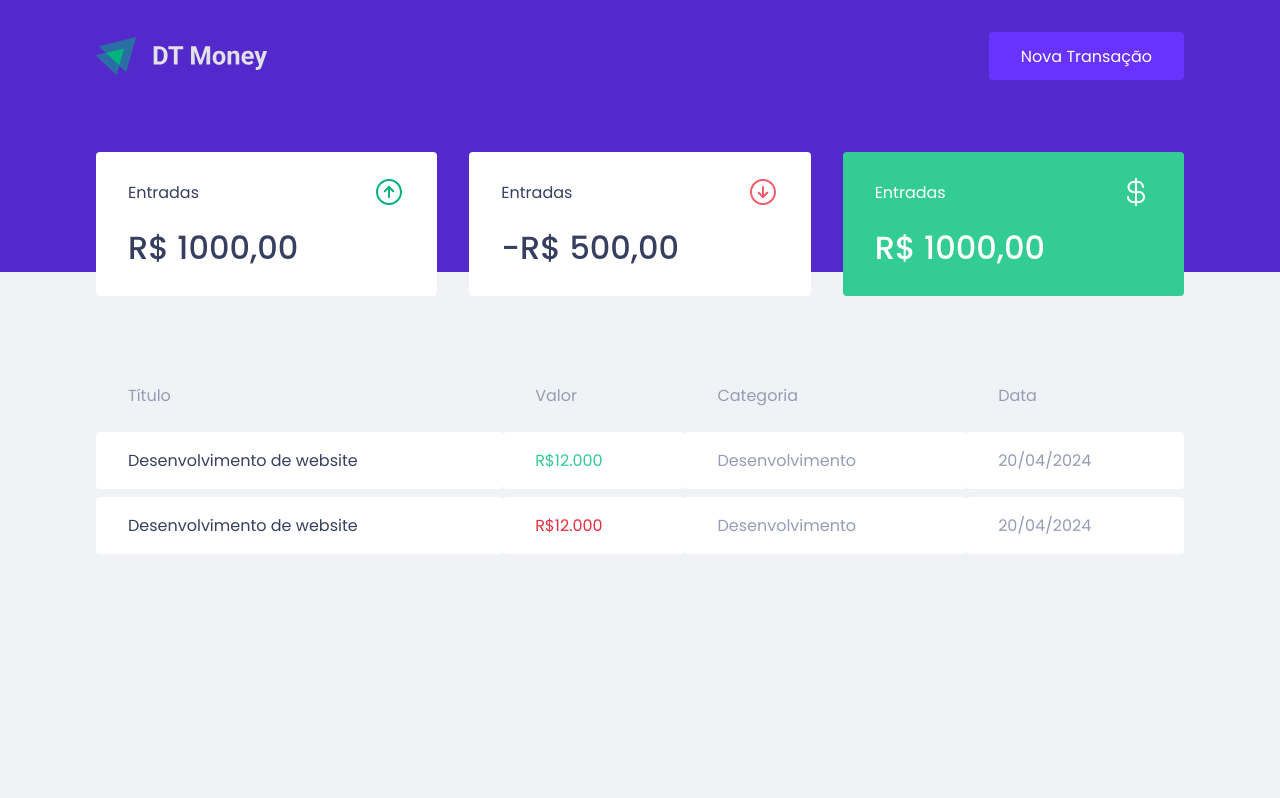
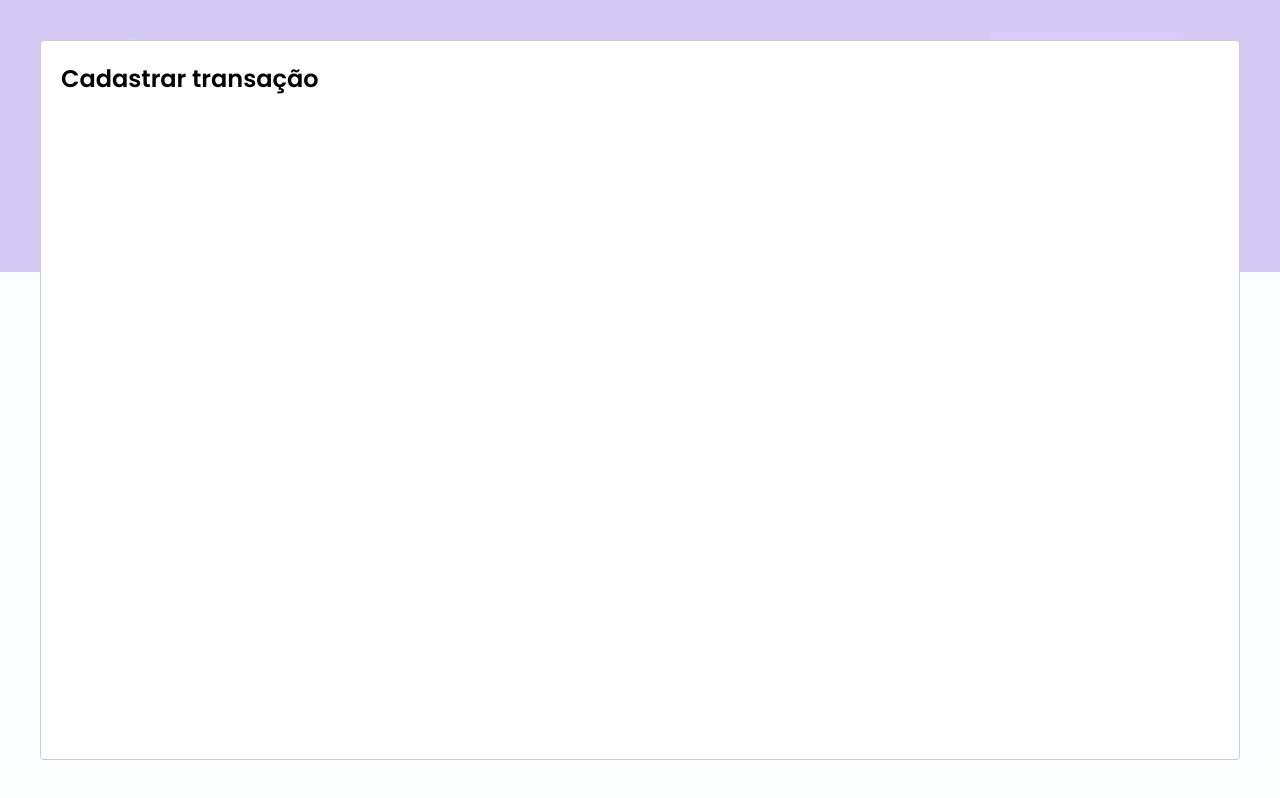
Before and after one commit to JoaoBonfimMeireles/dash-board, a React (Create React App) app: page / in a window 1280 px wide. Both pictures are taken after a click on the button "Nova Transação". Built offline with nearby package versions, Linux system fonts and the light colour scheme; no server answers; what miragejs would draw is missing.

Commit message:
adição do modal

```diff
--- a/package.json
+++ b/package.json
@@ -43,5 +43,8 @@
       "last 1 firefox version",
       "last 1 safari version"
     ]
+  },
+  "devDependencies": {
+    "@types/react-modal": "^3.16.3"
   }
 }
--- a/src/components/Header/index.tsx
+++ b/src/components/Header/index.tsx
@@ -1,14 +1,31 @@
+import { useState } from "react";
+import Modal from 'react-modal';
 import { Logo } from "../../assets/Logo";
 import { Container, Content } from "./styles";
 
 export function Header() {
+
+    const [ insNewTransactionalModalOpen, setInsNewTransactionalModalOpen ] = useState(false);
+
+    function handleOpenNewTransactionModal() {
+        setInsNewTransactionalModalOpen(true);
+    }
+
+    function handleClosenNewTransactionModal() {
+        setInsNewTransactionalModalOpen(false);
+    }
+
     return (
         <Container>
             <Content>
                 <Logo />
-                <button type="button">
+                <button type="button" onClick={handleOpenNewTransactionModal}>
                     Nova Transação
                 </button>
+
+                <Modal isOpen={insNewTransactionalModalOpen} onRequestClose={handleClosenNewTransactionModal}>
+                    <h2>Cadastrar transação</h2>
+                </Modal>
             </Content>
         </Container>
     )
```
Also changed, not shown: 2 other files (tests, documents, lock files or other folders).
